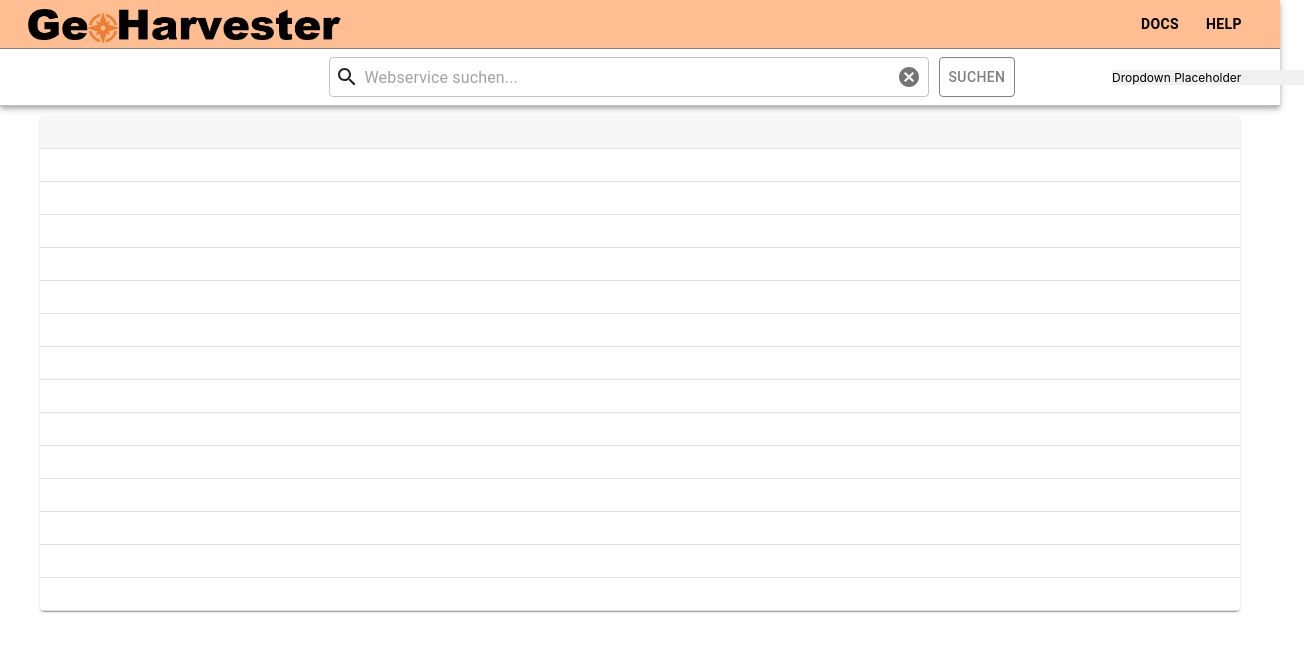
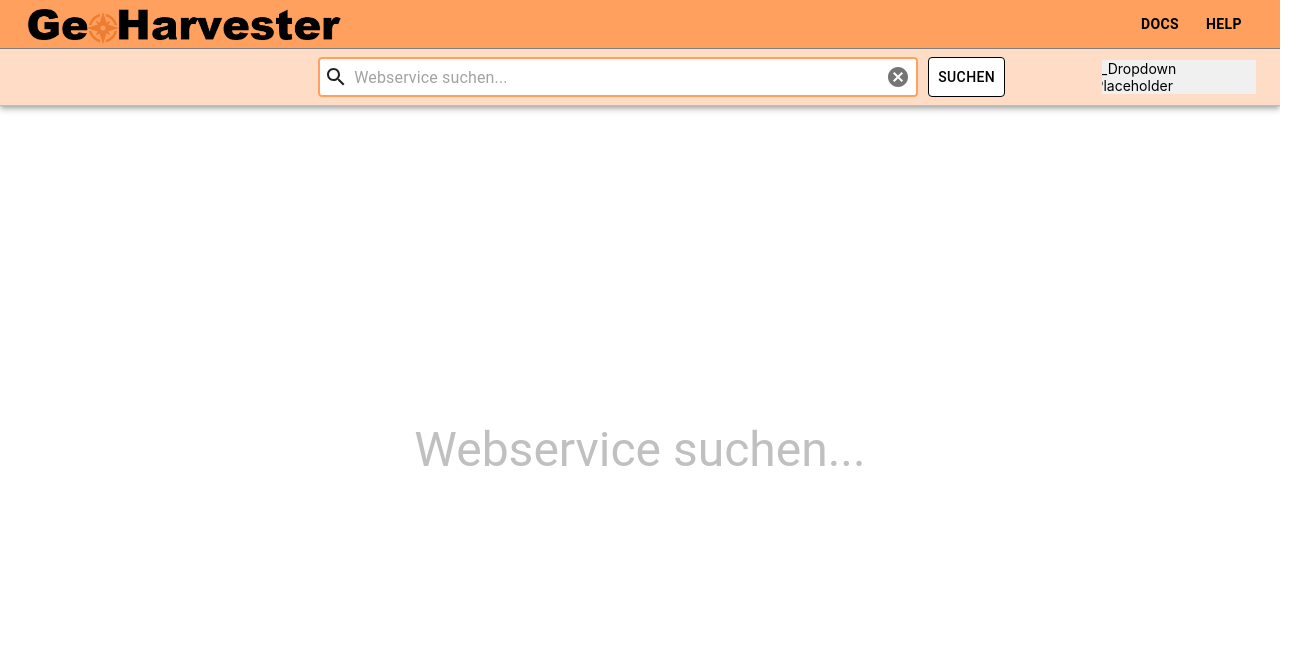
Before and after one commit to FHNW-IVGI/Geoharvester, a React (Create React App) app in the folder client/: page / in a window 1280 px wide. Shown: the top 652 px of the page, 1304 px wide, since content can reach past the window. Built offline with nearby package versions, Linux system fonts and the light colour scheme.

Commit message:
Stylefixes

```diff
--- a/client/src/App.tsx
+++ b/client/src/App.tsx
@@ -1,14 +1,15 @@
 import { useState } from "react";
 import { ResultArea } from "./components/results/ResultArea";
 import { ThemeProvider, createTheme } from "@mui/material/styles";
-import { MenuBar } from "./components/menu/MenuBar";
+import { MenuBar } from "./components/menubar/MenuBar";
 import { Geoservice } from "./types";
 import "./App.css";
 
 const theme = createTheme({
   palette: {
     primary: {
-      main: "#ffbe92",
+      // main: "#ffbe92",
+      main: "#ffa05f",
       contrastText: "#000000",
     },
     secondary: {
@@ -28,17 +29,24 @@ export type SearchResult = {
 function App() {
   const [searchResult, setSearchResult] = useState({} as SearchResult);
   const { docs, total, fields } = searchResult;
+  const [placeholderText, setPlaceholderText] = useState(
+    "Webservice suchen..."
+  );
 
   return (
     <ThemeProvider theme={theme}>
       <div id="wrapper">
         <header className="App-header">
-          <MenuBar setSearchResult={setSearchResult} />
+          <MenuBar
+            setSearchResult={setSearchResult}
+            setPlaceholderText={setPlaceholderText}
+          />
         </header>
         <ResultArea
           docs={docs || []}
           fields={fields}
           total={total}
+          placeholderText={placeholderText}
         ></ResultArea>
       </div>
     </ThemeProvider>
--- a/client/src/components/menu/menu.css
+++ /dev/null
@@ -1,5 +0,0 @@
-#menu-text {
-    color: black;
-    font-family: Arial, Helvetica, sans-serif;
-    font-weight: bold;
-}
--- a/client/src/components/menu/MenuBar.tsx
+++ b/client/src/components/menubar/MenuBar.tsx
@@ -1,16 +1,16 @@
 import AppBar from "@mui/material/AppBar";
-import Box from "@mui/material/Box";
 import Toolbar from "@mui/material/Toolbar";
 import Typography from "@mui/material/Typography";
 import Button from "@mui/material/Button";
-import Paper from "@mui/material/Paper";
 import { SearchBar, SearchBarProps } from "./SearchBar";
-
-import "./menu.css";
+import "../../styles.css";
 
 const geoharvesterLogo = require("../../img/geoharvester_logo.png");
 
-export const MenuBar = ({ setSearchResult }: SearchBarProps) => {
+export const MenuBar = ({
+  setSearchResult,
+  setPlaceholderText,
+}: SearchBarProps) => {
   return (
     <AppBar position="static">
       <Toolbar style={{ borderBottom: "1px solid grey" }} variant="dense">
@@ -33,7 +33,10 @@ export const MenuBar = ({ setSearchResult }: SearchBarProps) => {
         </a>
       </Toolbar>
 
-      <SearchBar setSearchResult={setSearchResult} />
+      <SearchBar
+        setSearchResult={setSearchResult}
+        setPlaceholderText={setPlaceholderText}
+      />
     </AppBar>
   );
 };
--- a/client/src/components/menu/SearchBar.tsx
+++ b/client/src/components/menubar/SearchBar.tsx
@@ -9,17 +9,21 @@ import {
 } from "@mui/material";
 import CancelIcon from "@mui/icons-material/Cancel";
 import { getData } from "../../requests";
-import "./search.css";
 import SearchIcon from "@mui/icons-material/Search";
+import "../../styles.css";
 
 export type SearchBarProps = {
   setSearchResult: (searchResult: any) => void;
+  setPlaceholderText: (text: string) => void;
 };
 
-export const SearchBar = ({ setSearchResult }: SearchBarProps) => {
+export const SearchBar = ({
+  setSearchResult,
+  setPlaceholderText,
+}: SearchBarProps) => {
   const [searchString, setSearchString] = useState("");
 
-  const triggerSearch = async () =>
+  const triggerSearch = async () => {
     await getData(searchString)
       .then((res) => {
         const { data } = res;
@@ -29,17 +33,19 @@ export const SearchBar = ({ setSearchResult }: SearchBarProps) => {
         console.error(e);
         setSearchResult([]); // Fallback on error
       });
+    setPlaceholderText("Keine Treffer :(");
+  };
 
   return (
     <Toolbar
       variant="dense"
       style={{
-        backgroundColor: "white",
+        backgroundColor: "#ffdcc5",
         borderBottom: " 1px solid rgb(189, 189, 189)",
       }}
     >
       <div id="search">
-        <div style={{ width: "15vw", backgroundColor: "red" }}></div>
+        <div style={{ width: "15vw" }}></div>
         <div style={{ width: "70vw" }}>
           <FormControl
             sx={{
@@ -48,15 +54,23 @@ export const SearchBar = ({ setSearchResult }: SearchBarProps) => {
               display: "flex",
               flexDirection: "row",
               justifyContent: "center",
+
+              backgroundColor: "#ffdcc5",
             }}
             variant="standard"
           >
             <OutlinedInput
+              autoFocus
+              autoComplete="off"
               id="webservicesearch"
               type="outlined"
               placeholder="Webservice suchen..."
               value={searchString}
-              style={{ width: 600, height: 40 }}
+              style={{
+                width: 600,
+                height: 40,
+                backgroundColor: "white",
+              }}
               onChange={(e) => setSearchString(e.target.value)}
               onKeyDown={(e) => e.key === "Enter" && triggerSearch()}
               startAdornment={
@@ -79,7 +93,7 @@ export const SearchBar = ({ setSearchResult }: SearchBarProps) => {
               onClick={triggerSearch}
               sx={{
                 fontSize: 14,
-                color: "#808080",
+                backgroundColor: "white",
               }}
               type="submit"
               variant="outlined"
@@ -90,10 +104,8 @@ export const SearchBar = ({ setSearchResult }: SearchBarProps) => {
             </Button>
           </FormControl>
         </div>
-        <div
-          style={{ backgroundColor: "#F0F0F0", fontSize: 12, width: "15vw" }}
-        >
-          Dropdown Placeholder
+        <div style={{ backgroundColor: "#F0F0F0", fontSize: 14 }}>
+          __Dropdown Placeholder
         </div>
       </div>
     </Toolbar>
--- a/client/src/components/results/ResultArea.tsx
+++ b/client/src/components/results/ResultArea.tsx
@@ -11,6 +11,7 @@ import {
   Paper,
   Collapse,
   Box,
+  Typography,
 } from "@mui/material";
 import { styled } from "@mui/material/styles";
 
@@ -23,6 +24,7 @@ type TableProps = {
   docs: Geoservice[];
   fields: string[];
   total: number;
+  placeholderText: string;
 };
 
 type Order = "asc" | "desc";
@@ -50,16 +52,28 @@ const CollapsibleRow = ({
 
   const StyledTableRow = styled(TableRow)(({ theme }) => ({
     "&": {
-      backgroundColor: theme.palette.action.hover,
+      backgroundColor: "#FCFCFC",
     },
   }));
 
   return (
     <StyledTableRow key={index}>
-      <TableCell style={{ paddingBottom: 0, paddingTop: 0 }} colSpan={5}>
+      <TableCell
+        style={{
+          paddingBottom: 0,
+          paddingTop: 0,
+          boxShadow: "inset 0px 0px 10px 0px rgba(0, 0, 0, 0.15)",
+        }}
+        colSpan={5}
+      >
         <Collapse in={open} timeout="auto" unmountOnExit>
           <Box sx={{ margin: 1 }}>
-            <div style={{ display: "flex", flexDirection: "column" }}>
+            <div
+              style={{
+                display: "flex",
+                flexDirection: "column",
+              }}
+            >
               {rowsToInclude.map((prop, index) => (
                 <div style={{ display: "flex", flexDirection: "row" }}>
                   <div style={{}}>
@@ -121,13 +135,19 @@ const ResultRow = ({ row, index }: { row: Geoservice; index: number }) => {
   );
 };
 
-export const ResultArea = ({ docs, fields, total }: TableProps) => {
+export const ResultArea = ({
+  docs,
+  fields,
+  total,
+  placeholderText,
+}: TableProps) => {
   const [order, setOrder] = useState<Order>("asc");
   const [orderBy, setOrderBy] = useState<string>("");
 
-  const StyledTableCell = styled(TableCell)(({ theme }) => ({
+  const StyledTableCell = styled(TableCell)(({}) => ({
     "&": {
-      backgroundColor: "#F7F7F7",
+      backgroundColor: "#FFFFF",
+      borderBottom: "1px solid #909090",
     },
   }));
 
@@ -135,32 +155,16 @@ export const ResultArea = ({ docs, fields, total }: TableProps) => {
     return (
       <div
         style={{
-          // flex: "1 1 auto",
-          // display: "flex",
-          margin: "10px 40px 0 40px",
+          display: "flex",
+          justifyContent: "center",
+          alignItems: "center",
+          textAlign: "center",
+          minHeight: "86vh",
         }}
       >
-        <TableContainer
-          component={Paper}
-          sx={{ maxHeight: "80vh", cursor: "pointer" }}
-        >
-          <Table stickyHeader aria-label="sticky table">
-            <TableHead>
-              <TableRow>
-                {[1, 2, 3, 4, 5].map((item) => (
-                  <StyledTableCell></StyledTableCell>
-                ))}
-              </TableRow>
-            </TableHead>
-            <TableBody>
-              {[1, 2, 3, 4, 5, 6, 7, 8, 9, 10, 11, 12, 13, 14].map((item) => (
-                <TableRow style={{ height: 30 }}>
-                  <TableCell colSpan={5} />
-                </TableRow>
-              ))}
-            </TableBody>
-          </Table>
-        </TableContainer>
+        <Typography variant="h3" component="h3" color="#C0C0C0">
+          {placeholderText}
+        </Typography>
       </div>
     );
   }
@@ -205,7 +209,7 @@ export const ResultArea = ({ docs, fields, total }: TableProps) => {
       {docs.length > 0 && (
         <TableContainer
           component={Paper}
-          sx={{ maxHeight: "88vh", cursor: "pointer" }}
+          sx={{ maxHeight: "89vh", cursor: "pointer" }}
         >
           <Table stickyHeader aria-label="sticky table">
             <TableHead>
--- a/client/src/components/menu/search.css
+++ b/client/src/styles.css
@@ -1,3 +1,9 @@
+#menu-text {
+    color: black;
+    font-family: Arial, Helvetica, sans-serif;
+    font-weight: bold;
+}
+
 #search {
     display: flex;
     flex-direction: row;
```
